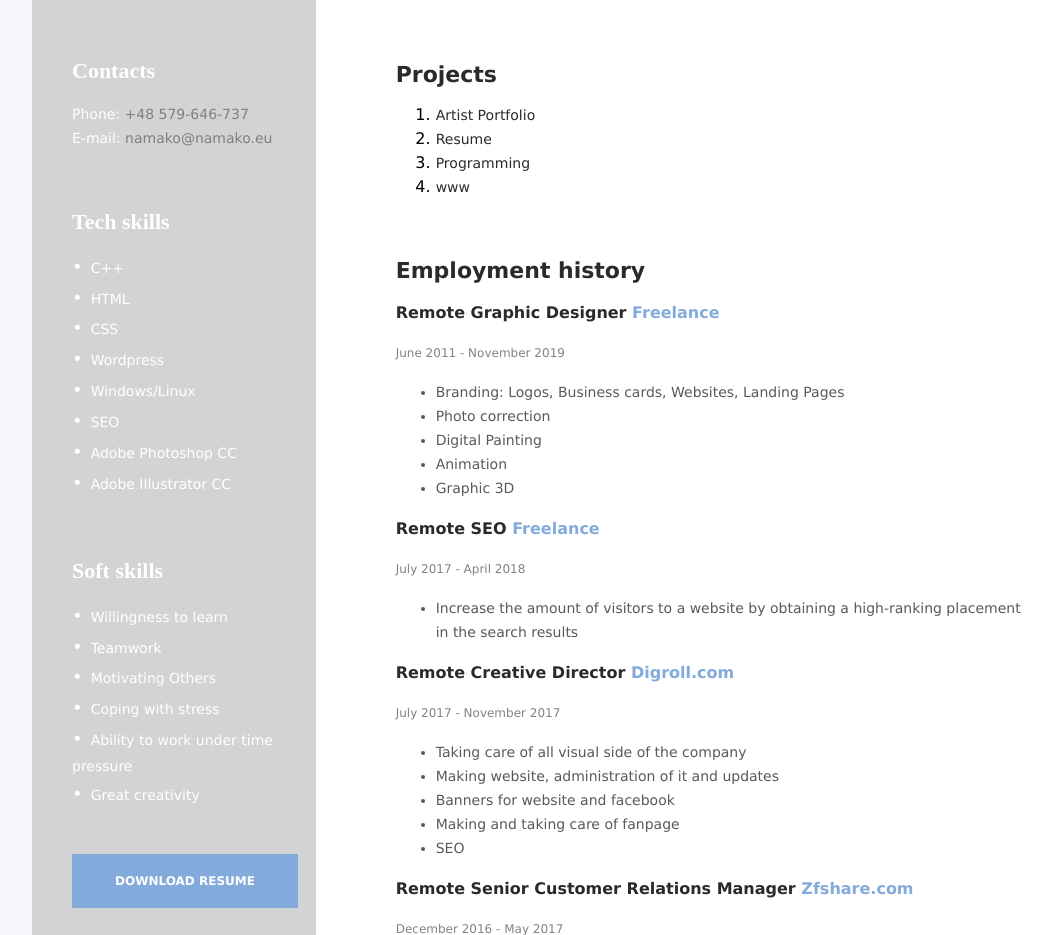
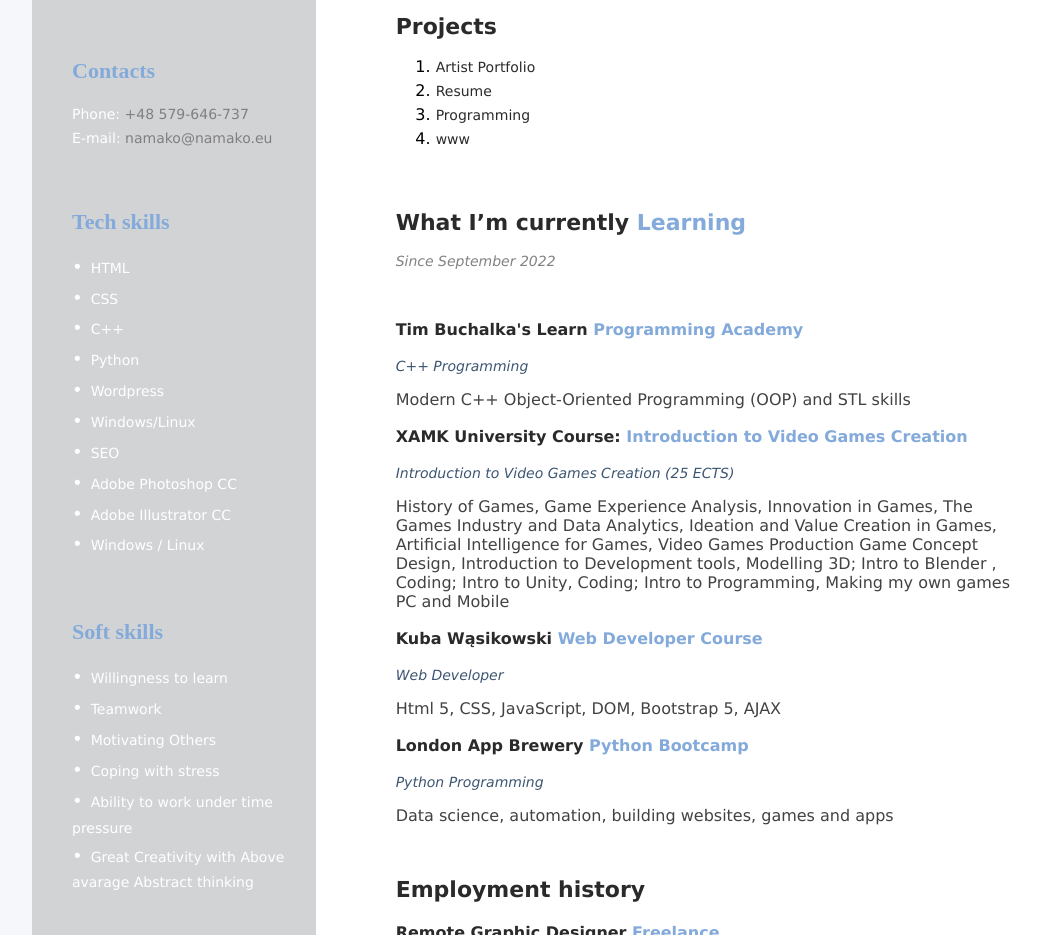
Before and after one commit to startlea/web, a plain HTML site: page index.html in a window 1280 px wide. Shown: the part 321-1256 px from the top of the page, without its empty margins (16-1068 px from the left). Drawn offline with nearby package versions, Linux system fonts and the light colour scheme; a web font is replaced by a local one.

Commit message:
Update index.html

```diff
--- a/index.html
+++ b/index.html
@@ -7,7 +7,7 @@
     <link rel="stylesheet" href="./css/style.css" />
 	<link rel="preconnect" href="https://fonts.gstatic.com" />
     <link
-      href="https://docs.microsoft.com/en-us/typography/font-list/lucida-sans"
+      href="https://fonts.google.com/specimen/Source+Code+Pro?query=Paul+D.+Hunt"
       rel="stylesheet"
     />
     <link
@@ -16,7 +16,9 @@
     />
   </head>
   <body>
+
 <!--SIDE PANEL-->
+
     <div class="container">
       <aside class="left-side">
         <img
@@ -26,10 +28,10 @@
           class="photo"
         />
 
-<!-- CONTACT INFO -->
+<!--CONTACT INFORMATION -->
 
         <section class="contacts">
-          <h2 class="contacts-title">Contacts</h2>
+          <h2 class="contacts-title"><span class="accent">Contacts</span></h2>
           <ul class="contacts-list">
             <li class="contacts-item">
               Phone:
@@ -45,48 +47,69 @@
             </li>
           </ul>
         </section>
-<!--SKILLS-->
+
+<!--TECH SKILLS-->
+
         <section class="skills">
-          <h2 class="skills-title">Tech skills</h2>
+          <h2 class="skills-title"><span class="accent">Tech skills</span></h2>
           <ul class="skills-list">
-            <li class="skills-item">C++</li>
             <li class="skills-item">HTML</li>
             <li class="skills-item">CSS</li>
+            <li class="skills-item">C++</li>
+            <li class="skills-item">Python</li>
             <li class="skills-item">Wordpress</li>
             <li class="skills-item">Windows/Linux</li>
             <li class="skills-item">SEO</li>
             <li class="skills-item">Adobe Photoshop CC</li>
             <li class="skills-item">Adobe Illustrator CC</li>
+            <li class="skills-item">Windows / Linux</li>
           </ul>
         </section>
+
+
+        <!--SOFT SKILLS-->
         <section class="skills">
-          <h2 class="skills-title">Soft skills</h2>
+          <h2 class="skills-title"><span class="accent">Soft skills</span></h2>
           <ul class="skills-list">
-             <li class="skills-item">Willingness to learn</li>
-             <li class="skills-item">Teamwork</li>
+            <li class="skills-item">Willingness to learn</li>
+            <li class="skills-item">Teamwork</li>
             <li class="skills-item">Motivating Others</li>
             <li class="skills-item">Coping with stress</li>
             <li class="skills-item">Ability to work under time pressure</li>
-            <li class="skills-item">Great creativity</li>
+            <li class="skills-item">Great Creativity with Above avarage Abstract thinking </li>
 
           </ul>
         </section>
+
 <!--DOWNLOAD THE PDF-->
+
         <section class="widget">
           <a class="widget-link" href="./resume_natalia_kowalska.pdf" download
             >Download Resume</a
           >
         </section>
       </aside>
-<!--ABOUT ME BIO-->
+
+
+      <!--ABOUT ME BIO-->
+
       <div class="right-side">
         <section class="bio">
           <h1 class="bio-title">Natalia Maria Kowalska</h1>
           <p class="bio-occupation">Programmer, Graphic Designer, Artist</p>
-          <p class="bio-about"> Developer highly motivated to work and learn SEO and Wordpress lover with 1 year of experience. Graphic Designer with exceptional intuition and high speed. Offering high quality creativity and the ability to think critically in order to generate innovative ideas.
+          <p class="bio-about">
+            <img
+          src="./images/characteristic.png"
+          alt="characteristic"
+          width="550"
+        />
           </p>
         </section>
-<!--PORTFOLIO-->
+
+
+
+        <!--PORTFOLIO-->
+
         <section class="projects">
           <h2 class="projects-title">Projects</h2>
 
@@ -113,7 +136,52 @@
             </ol>
           </ol>
         </section>
+
+
+
+        <!--What I'm currently Learning-->
+<section>
+   <h2 class="learning">What I’m currently
+    <span class="accent">Learning</span></h2>
+<p class="learn-upper">Since September 2022</p>
+<br>
+<h3 class="learn-title">
+           Tim Buchalka's Learn
+            <span class="accent">Programming Academy</span>
+          </h3>
+<p class="learn-upper2">C++ Programming</p>
+<p class="learn-text">Modern C++ Object-Oriented Programming (OOP) and STL skills</p>
+
+ <h3 class="learn-title">
+           XAMK University Course:
+            <span class="accent">Introduction to Video Games Creation</span>
+          </h3>
+          <p class="learn-upper2">Introduction to Video Games Creation
+(25 ECTS)  </p>
+<p class="learn-text">History of Games, Game Experience Analysis, Innovation in Games, The Games Industry and Data Analytics, Ideation and Value Creation in Games, Artificial Intelligence for Games, Video Games Production
+Game Concept Design, Introduction to Development tools, Modelling 3D; Intro to Blender , Coding; Intro to Unity, Coding; Intro to Programming, Making my own games PC and Mobile</p>
+
+<h3 class="learn-title">
+          Kuba Wąsikowski
+            <span class="accent">Web Developer Course</span>
+          </h3>
+<p class="learn-upper2">Web Developer</p>
+<p class="learn-text">Html 5, CSS, JavaScript, DOM, Bootstrap 5, AJAX</p>
+
+<h3 class="learn-title">
+           London App Brewery
+            <span class="accent">Python Bootcamp</span>
+          </h3>
+<p class="learn-upper2">Python Programming</p>
+<p class="learn-text">Data science, automation, building websites, games and apps</p>
+
+</section>
+<br>
+
+
+
 <!--EXPERIENCE-->
+
         <section class="jobs">
           <h2 class="jobs-title">Employment history</h2>
 
@@ -122,7 +190,7 @@
             <span class="accent">Freelance</span>
           </h3>
 
-          <p class="jobs-time">June 2011 - November 2019</p>
+          <p class="learn-upper">June 2011 - November 2019</p>
 
           <ul class="experience">
             <li class="experience-item">Branding: Logos, Business cards, Websites, Landing Pages</li>
@@ -135,7 +203,7 @@
           <h3 class="jobs-occupation">
             Remote SEO <span class="accent">Freelance</span>
           </h3>
-          <p class="jobs-time">July 2017 - April 2018</p>
+          <p class="learn-upper">July 2017 - April 2018</p>
           <ul class="experience">
             <li class="experience-item">Increase the amount of visitors to a website by obtaining a high-ranking placement in the search results</li>
 
@@ -144,7 +212,7 @@
           <h3 class="jobs-occupation">
             Remote Creative Director <span class="accent">Digroll.com</span>
           </h3>
-          <p class="jobs-time">July 2017 - November 2017</p>
+          <p class="learn-upper">July 2017 - November 2017</p>
           <ul class="experience">
             <li class="experience-item">Taking care of all visual side of the company
             </li>
@@ -158,7 +226,7 @@
           <h3 class="jobs-occupation">
             Remote Senior Customer Relations Manager <span class="accent">Zfshare.com</span>
           </h3>
-          <p class="jobs-time">December 2016 - May 2017</p>
+          <p class="learn-upper">December 2016 - May 2017</p>
           <ul class="experience">
             <li class="experience-item">Taking care of all support on facebook and webpage.
             </li>
@@ -177,14 +245,14 @@
 
 
         </section>
-<!--EDUCATION-->
+
+
+        <!--EDUCATION-->
+
         <section class="education">
           <h2 class="education-title">Education</h2>
 
-          <h3 class="education-degree">
-		  Engineering Studies in Computer Science <span class="accent">WSB-NLU</span>
-		  </h3>
-		  <p class="education-time">October 2021-still</p>
+
 
           <h3 class="education-degree">
             Front-end Developer, <span class="accent">GoIT Courses</span>
@@ -204,6 +272,31 @@
 
 
         </section>
+
+
+        <!--Courses-->
+<section class="Courses">
+          <h2 class="education-title">Courses</h2>
+
+          <h3 class="education-degree">
+		  EFT & TFT Tapping Practitioner Certification,
+		  </h3>
+		 <p class="learn-upper">September 2022</p>
+           <p class="accent2">The Priority Academy </p>
+
+          <h3 class="education-degree">
+            EFT Tapping Mini Course,</h3>
+         <p class="learn-upper">June 2022</p>
+          <p class="accent2">Katarzyna Dodd metodaeft.net</p>
+
+          <h3 class="education-degree">
+            Soul Body Fusion® Practitioner Certification,
+          </h3>
+         <p class="learn-upper">October 2021</p>
+            <p class="accent2">Ariana Karima koloryduszy.pl</p>
+
+
+        </section>
       </div>
     </div>
   </body>
```
